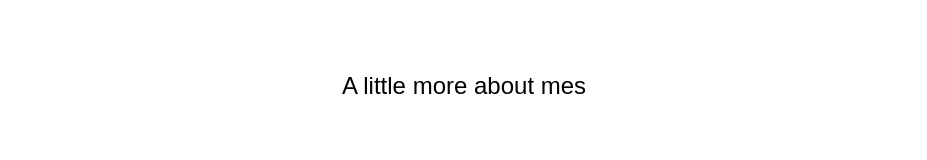
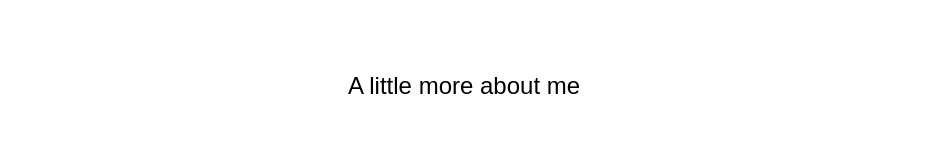
Before and after one commit to eramoss/portfolio, a Next.js app: page / in a window 1280 px wide. Shown: the part 786-946 px from the top of the page, without its empty margins (176-1103 px from the left). Built offline with nearby package versions, Linux system fonts and the light colour scheme.

Commit message:
remove error "A little more about 'mes'"

```diff
--- a/components/AboutComponent/About.tsx
+++ b/components/AboutComponent/About.tsx
@@ -3,7 +3,7 @@ import Text from "./Text";
 export default function About() {
   return (
     <div className='flex flex-col items-center my-36 w-full'>
-        <h1 className="text-2xl font-medium" >A little more about mes</h1>
+        <h1 className="text-2xl font-medium" >A little more about me</h1>
         <Text/>
     </div>
   )
```
